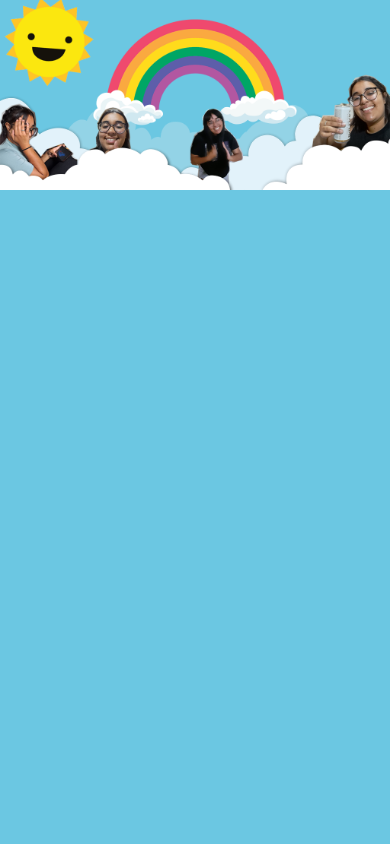
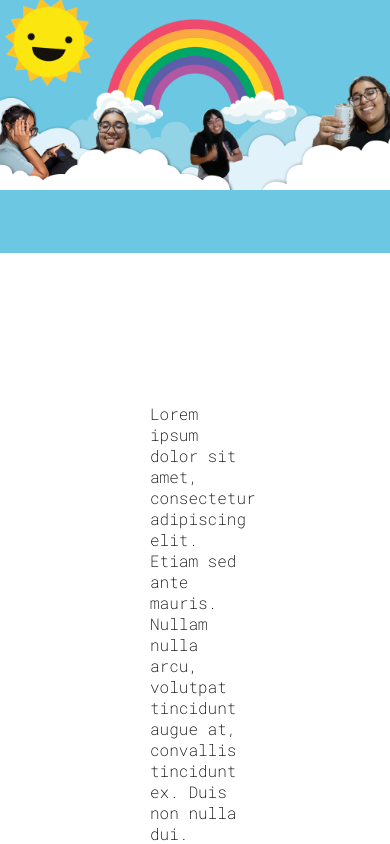
Before and after one commit to DarkGeekDg/maria-vitoria-aniversario, a plain HTML site: page index.html in a window 390 px wide. Shown: the top 844 px of the page. Drawn offline with Linux system fonts and the light colour scheme.

Commit message:
Update style.css

```diff
--- a/css/style.css
+++ b/css/style.css
@@ -14,10 +14,17 @@ body::-webkit-scrollbar{
 
 body {
     background-color: #6BC7E2;
-    min-height: 100vh;
+    height: 100vh;
+
     overflow-x: hidden;
     display: flex;
     flex-direction: column;
+}
+
+@media(max-width: 400px){
+    body {
+        min-height: 30vh;
+    }
 }
 
 .fundo-nuvens {
@@ -25,18 +32,21 @@ body {
     display: flex;
     justify-content: center;
     align-items: center;
-    height: 100vh;
-
+    min-height: 100vh;
 }
 
-
+@media(max-width: 400px){
+    .fundo-nuvens {
+        min-height: 30vh;
+    }
+}
 
 .fundo-nuvens img {
     position: absolute;
     top:0;
     bottom: 0;
     width: 100%;
-    height: auto;
+
     pointer-events: none;
 
 }
```
